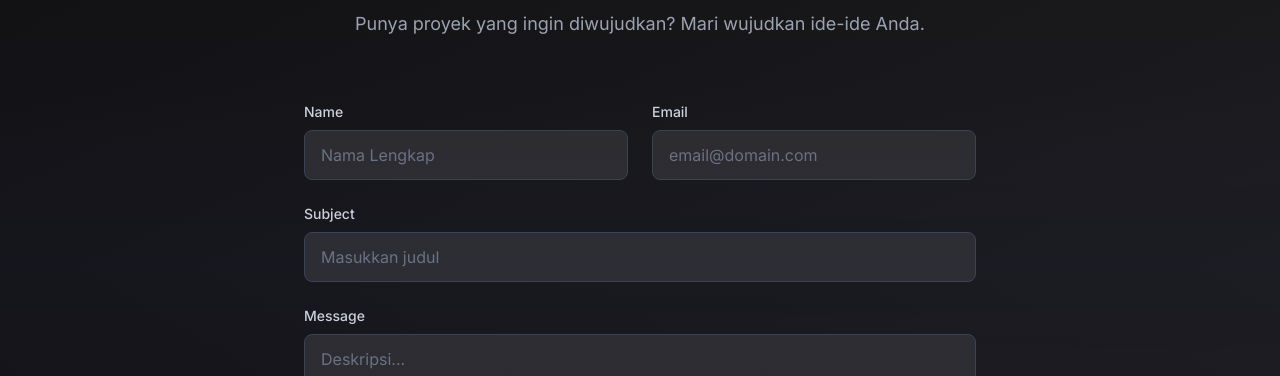
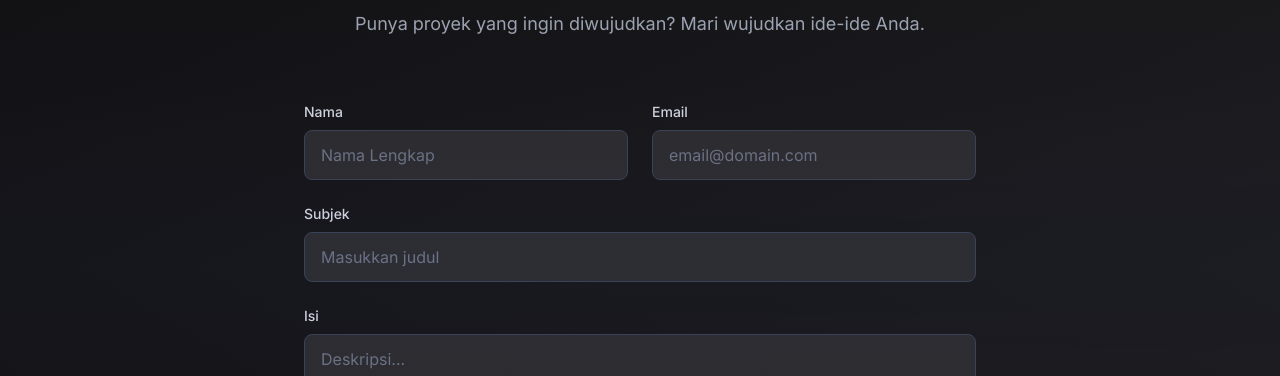
Before and after one commit to arthaajoshipurba-cyber/portofolio, a Vue app: page / in a window 1280 px wide. Shown: the part 4423-4799 px from the top of the page. Built offline with nearby package versions, Linux system fonts and the light colour scheme.

Commit message:
Update ContactSection.vue

```diff
--- a/src/components/home/ContactSection.vue
+++ b/src/components/home/ContactSection.vue
@@ -16,7 +16,7 @@
         <form @submit.prevent="handleSubmit" class="space-y-6">
           <div class="grid md:grid-cols-2 gap-6">
             <div>
-              <label class="block text-sm font-medium text-gray-300 mb-2">Name</label>
+              <label class="block text-sm font-medium text-gray-300 mb-2">Nama</label>
               <input
                 v-model="form.name"
                 type="text"
@@ -38,7 +38,7 @@
           </div>
 
           <div>
-            <label class="block text-sm font-medium text-gray-300 mb-2">Subject</label>
+            <label class="block text-sm font-medium text-gray-300 mb-2">Subjek</label>
             <input
               v-model="form.subject"
               type="text"
@@ -49,7 +49,7 @@
           </div>
 
           <div>
-            <label class="block text-sm font-medium text-gray-300 mb-2">Message</label>
+            <label class="block text-sm font-medium text-gray-300 mb-2">Isi</label>
             <textarea
               v-model="form.message"
               rows="6"
@@ -69,7 +69,7 @@
             <span v-if="!isSubmitting">Kirim Pesan</span>
             <div v-else class="flex items-center justify-center gap-2">
               <div class="w-5 h-5 border-2 border-white border-t-transparent rounded-full animate-spin"></div>
-              Sending...
+              Mengirim...
             </div>
           </Button>
         </form>
```
